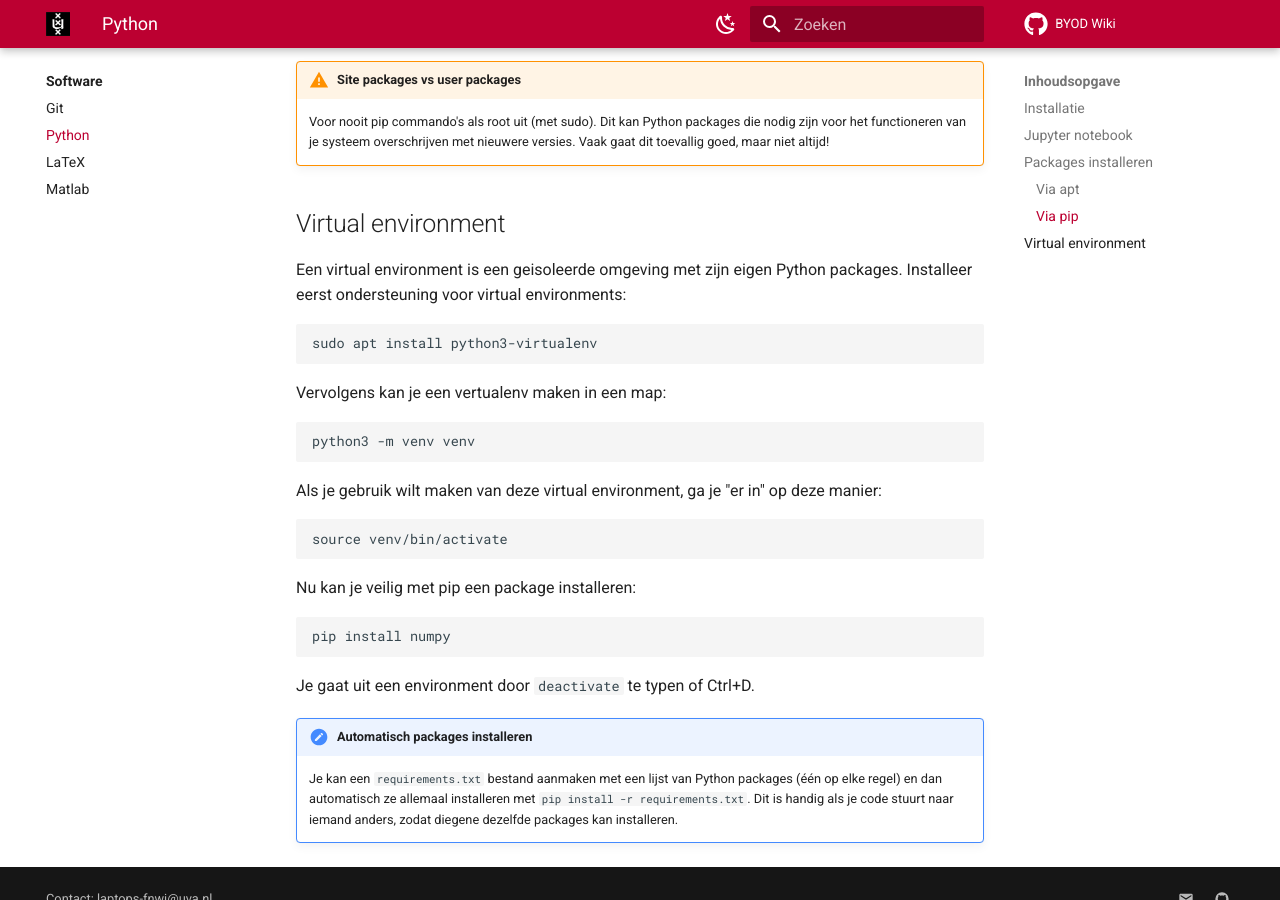
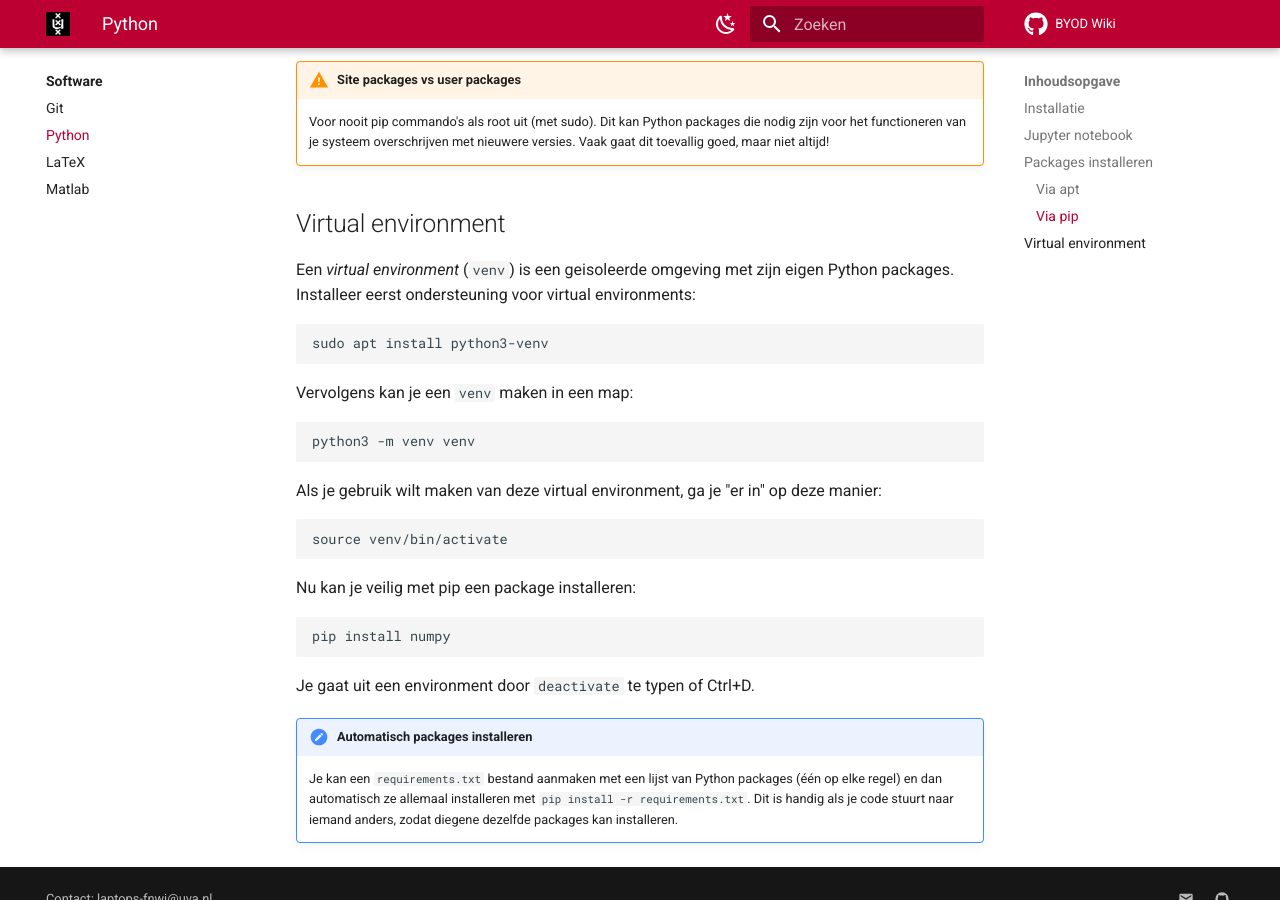
Before and after one commit to svkampen/byod-wiki, an MkDocs documentation site: the page built from docs/software/python.md, in a window 1280 px wide and 900 px high, scrolled down 1277 px. Built offline with MkDocs 1.6.1 and Material for MkDocs 9.7.7, drawn with Linux system fonts in a browser that asks for light colours; comment, search, counter and statistics services are not loaded.

Commit message:
De juiste package is venv
normaal gesroken deel van python, maar debian heeft het een losse package gemaakt

````diff
--- a/docs/software/python.md
+++ b/docs/software/python.md
@@ -47,12 +47,12 @@ pip install --user <package>
 
 ## Virtual environment
 
-Een virtual environment is een geisoleerde omgeving met zijn eigen Python packages. Installeer eerst ondersteuning voor virtual environments:
+Een *virtual environment* (`venv`) is een geisoleerde omgeving met zijn eigen Python packages. Installeer eerst ondersteuning voor virtual environments:
 ```
-sudo apt install python3-virtualenv
+sudo apt install python3-venv
 ```
 
-Vervolgens kan je een vertualenv maken in een map:
+Vervolgens kan je een `venv` maken in een map:
 ```
 python3 -m venv venv
 ```
````
